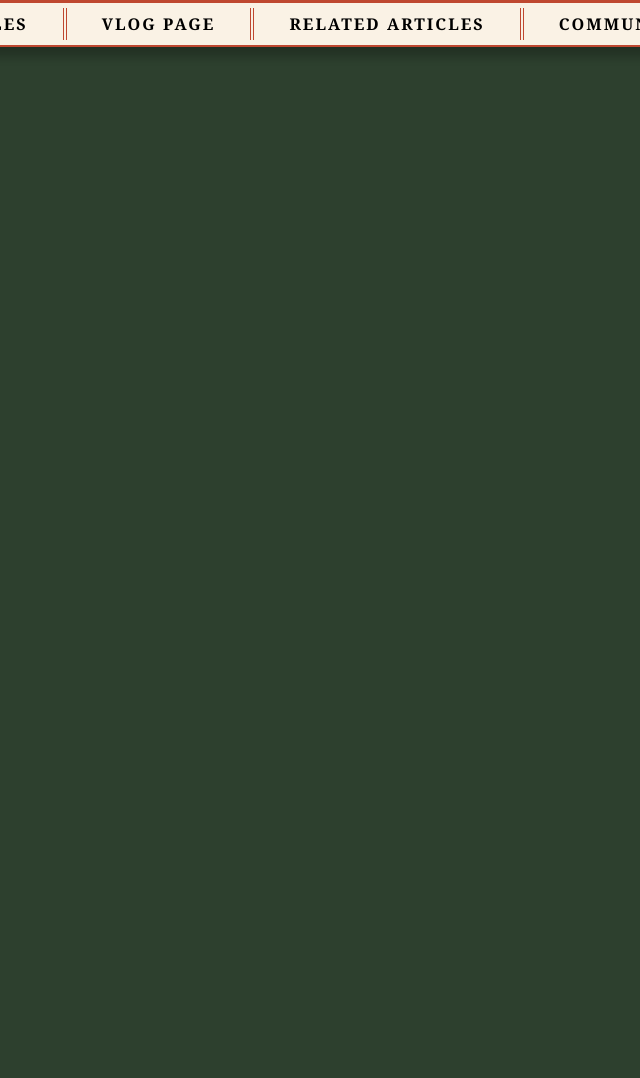
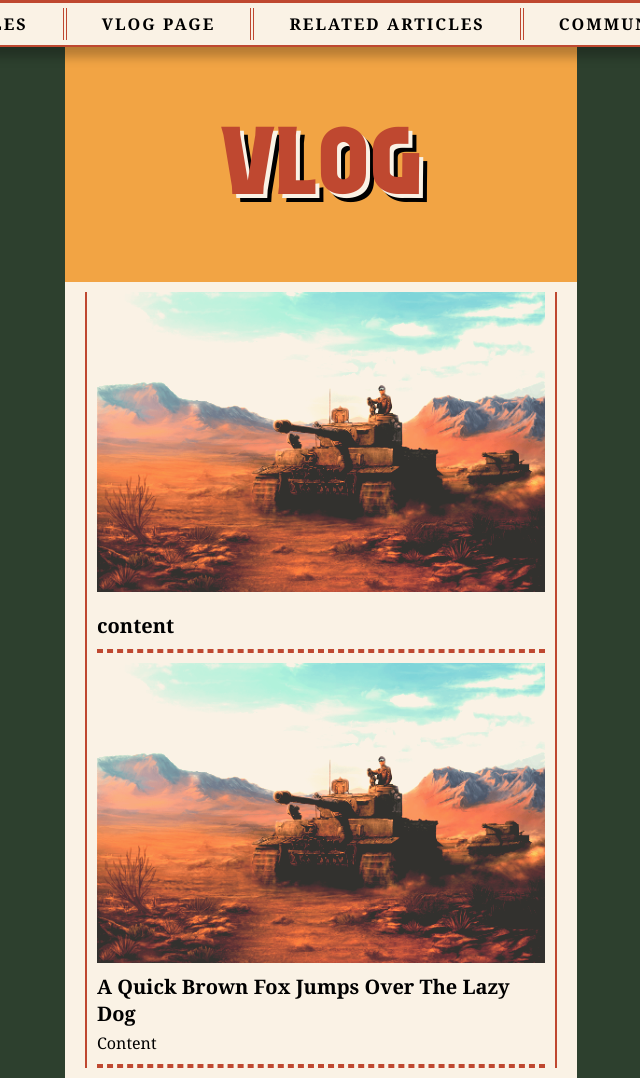
Before and after one commit to LordDomino/mst4-website-project, a plain HTML site: page vlog-page.html in a window 1280 px wide. Shown: the part 177-1255 px from the top of the page, without its empty margins (319-959 px from the left). Before the commit the page ends 800 px from the top, so only its background shows below. Drawn offline with Linux system fonts and the light colour scheme.

Commit message:
vlog page

```diff
--- a/vlog-page.html
+++ b/vlog-page.html
@@ -27,6 +27,49 @@
           <a href="about.html">About</a>
       </nav>
     </header>
+        <div class="scrollable">
+      <div class="center-scroll">
+        <div class="page-banner">VLOG</div>
+        <div class="container">
+          <section id="tips">
+
+            <!-- Row 1 -->
+            <div class="row">
+              <div class="article-box">
+                <div class="img-cont thumbnail" style="float: left">
+                  <img class="thumbnail" src="./img/img.png" alt="">
+                </div>
+                <div class="col">
+                </div>
+              </div>
+            </div>
+
+            <div class="row">
+                <h2>content</h2>
+            </div>
+            <!-- Horizontal separator -->
+            <div class="sep dashed thick"></div>
+
+            <!-- Row 2 -->
+            <div class="row">
+              <div class="article-box">
+                <div class="img-cont thumbnail" style="float: left">
+                  <img class="thumbnail" src="./img/img.png" alt="">
+                </div>
+                <div class="col">
+                  <h2>A Quick Brown Fox Jumps Over The Lazy Dog</h2>
+                  <p>Content</p>
+                </div>
+              </div>
+            </div>
+
+            <!-- Horizontal separator -->
+            <div class="sep dashed thick"></div>
+
+          </section>
+        </div>
+      </div>
+    </div>
 
   </body>
 </html>
```
